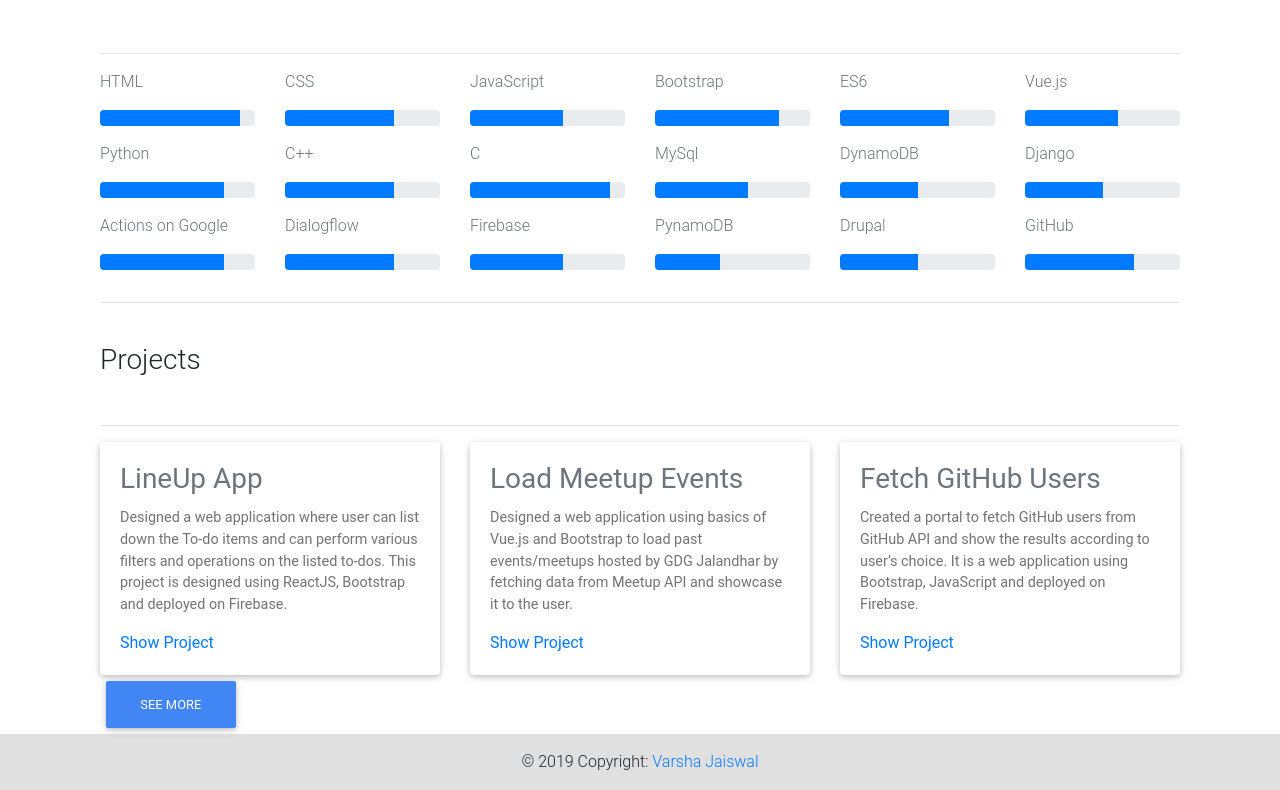
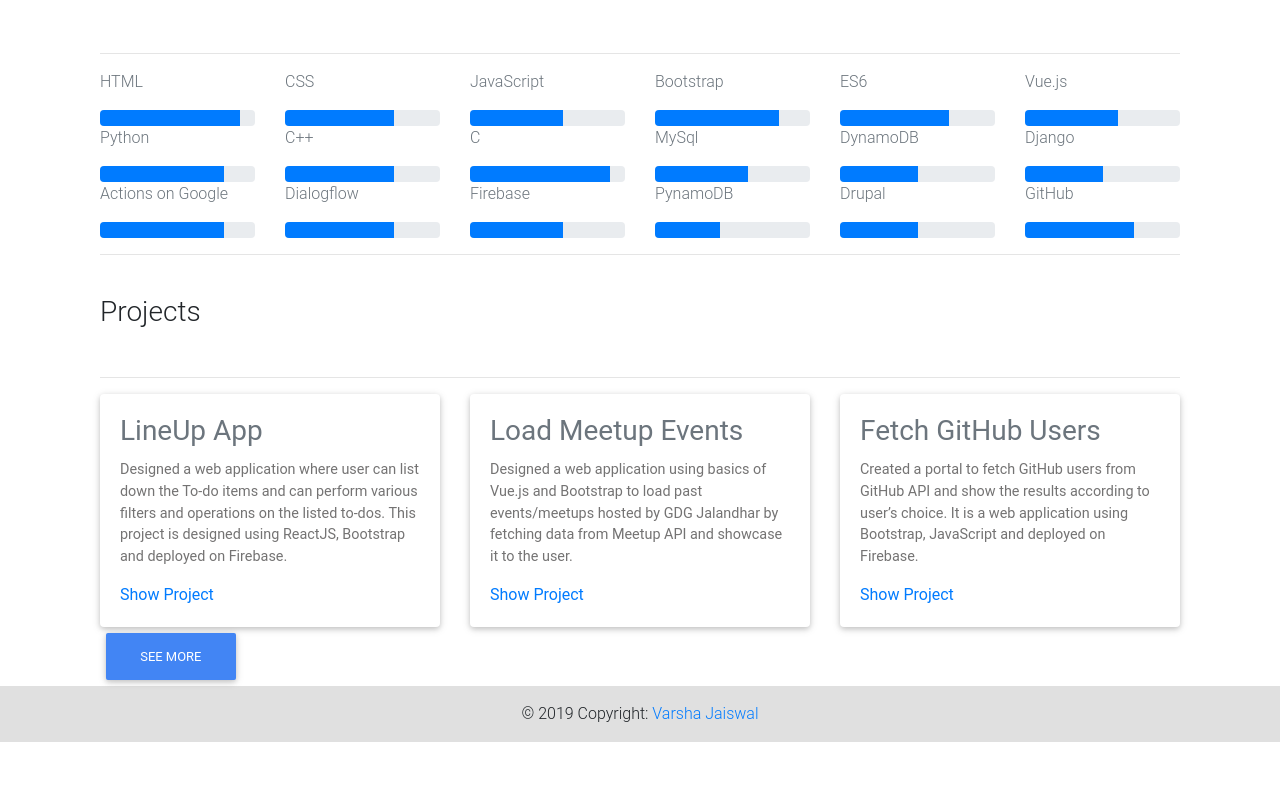
Before and after one commit to Varsha-Jaiswal/Varsha-Portfolio, a Vue app: page / in a window 1280 px wide. Shown: the part 816-1606 px from the top of the page. After the commit the page ends 1558 px from the top, so only its background shows below. Built offline with nearby package versions, Linux system fonts and the light colour scheme.

Commit message:
Minor Change

```diff
--- a/src/components/home/skills.vue
+++ b/src/components/home/skills.vue
@@ -7,10 +7,10 @@
             <div class="col-md-2" v-for="(item, i) in skillsData.skills" :key="i">
                 <p class="text-muted">
                     {{ item.name }}
-                    <div class="progress">
-                    <div class="progress-bar" role="progressbar" v-bind:style="{ width: item.rating }" aria-valuemin="0" aria-valuemax="100"></div>
-                    </div>
                 </p>
+                <div class="progress">
+                <div class="progress-bar" role="progressbar" v-bind:style="{ width: item.rating }" aria-valuemin="0" aria-valuemax="100"></div>
+                </div>
             </div>
         </div>
     </div>
```
